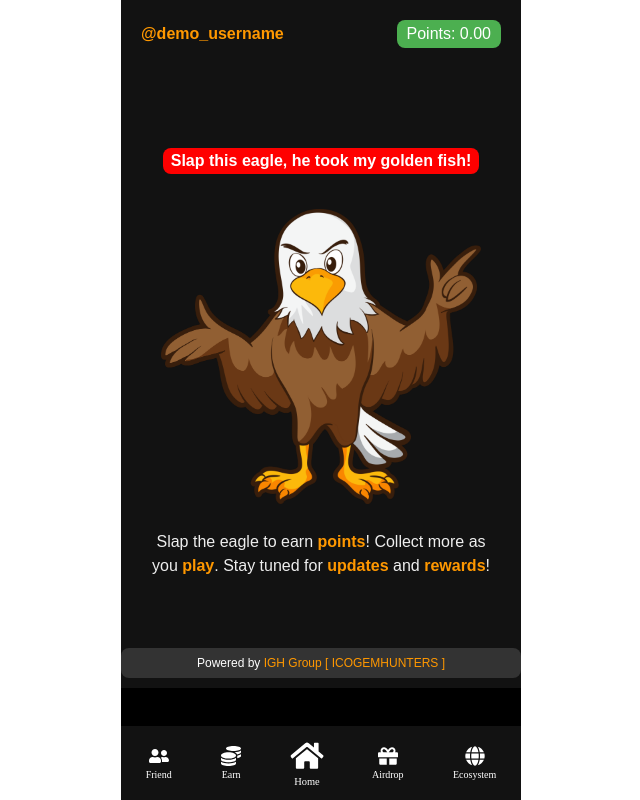
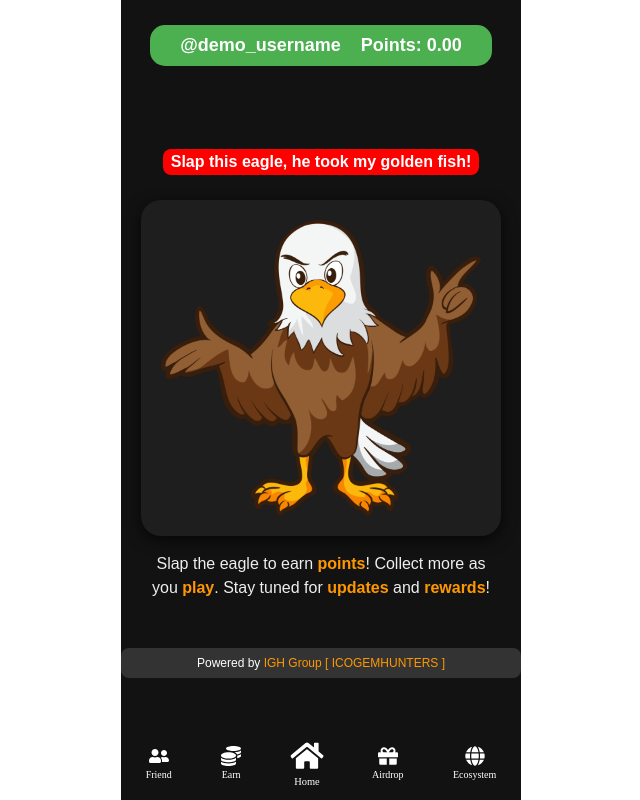
Before and after one commit to crizanp/TG-Test-Frontend, a React (Create React App) app: page / in a window 1280 px wide. Shown: the whole page, without its empty margins (319-959 px from the left). Built offline with nearby package versions, Linux system fonts and the light colour scheme.

Commit message:
bg added in eagle and 0.25 power functionality added and new component userinfo added

```diff
--- a/src/components/EcosystemPage.js
+++ b/src/components/EcosystemPage.js
@@ -1,6 +1,8 @@
+// src/components/EcosystemPage.js
 import React, { useState } from 'react';
 import styled from 'styled-components';
 import { usePoints } from '../context/PointsContext';
+import UserInfo from './UserInfo';
 
 const EcosystemContainer = styled.div`
   display: flex;
@@ -12,7 +14,9 @@ const EcosystemContainer = styled.div`
   text-align: center;
   font-family: 'Arial, sans-serif';
   height: 100vh;
-
+  overflow-y: scroll;
+  -ms-overflow-style: none;  /* Internet Explorer and Edge */
+  scrollbar-width: none;  /* Firefox */
 
   /* Hiding scrollbar for Chrome, Safari, and Opera */
   &::-webkit-scrollbar {
@@ -31,23 +35,6 @@ const EcosystemContainer = styled.div`
     &::-webkit-scrollbar {
       display: none;
     }
-  }
-`;
-
-const UserInfo = styled.div`
-  background-color: #4caf50;
-  padding: 15px 20px;
-  border-radius: 15px;
-  margin-bottom: 25px;
-  display: flex;
-  justify-content: space-between;
-  align-items: center;
-  font-size: 18px;
-  font-weight: bold;
-
-  @media (max-width: 480px) {
-    padding: 10px 15px;
-    font-size: 16px;
   }
 `;
 
@@ -159,10 +146,7 @@ function EcosystemPage() {
 
   return (
     <EcosystemContainer>
-      <UserInfo>
-        <div>{username}</div>
-        <div>Points: {points.toFixed(2)}</div>
-      </UserInfo>
+      <UserInfo username={username} points={points} />
 
       {ecosystems.map((site, index) => (
         <EcosystemBox key={index}>
--- a/src/components/HomePage.js
+++ b/src/components/HomePage.js
@@ -2,12 +2,12 @@ import React, { useState, useEffect } from 'react';
 import styled, { keyframes, css } from 'styled-components';
 import eagleImage from '../assets/eagle.png';
 import { usePoints } from '../context/PointsContext';
+import UserInfo from './UserInfo';
 
 const HomeContainer = styled.div`
   font-family: Arial, sans-serif;
   color: white;
   background-color: #121212;
-  padding: 0px;
   display: flex;
   flex-direction: column;
   align-items: center;
@@ -19,36 +19,6 @@ const HomeContainer = styled.div`
 
   @media (max-width: 480px) {
     padding: 5px;
-  }
-`;
-
-const TopSection = styled.div`
-  width: 90%;
-  display: flex;
-  justify-content: space-between;
-  align-items: center;
-  padding: 20px;
-`;
-
-const TelegramUsername = styled.div`
-  font-size: 16px;
-  font-weight: bold;
-  color: #ff9800;
-
-  @media (max-width: 480px) {
-    font-size: 14px;
-  }
-`;
-
-const PointsDisplay = styled.div`
-  background-color: #4caf50;
-  padding: 5px 10px;
-  border-radius: 8px;
-  font-size: 16px;
-  color: white;
-
-  @media (max-width: 480px) {
-    font-size: 14px;
   }
 `;
 
@@ -83,13 +53,22 @@ const slapAnimation = (direction, intensity) => keyframes`
   100% { transform: translateX(0) rotate(0deg); }
 `;
 
+const EagleContainer = styled.div`
+  background-color: #1e1e1e;
+  padding: 20px;
+  border-radius: 20px;
+  box-shadow: 0 4px 15px rgba(0, 0, 0, 0.7);
+  display: flex;
+  justify-content: center;
+  align-items: center;
+`;
+
 const EagleImage = styled.img`
   width: 320px;
   height: auto;
   cursor: pointer;
   transition: transform 0.2s ease-in-out;
-  margin: 10px 0;
-  -webkit-tap-highlight-color: transparent; /* Prevent blue highlight on tap */
+  -webkit-tap-highlight-color: transparent;
 
   &:hover {
     transform: scale(1.15);
@@ -212,26 +191,43 @@ function HomePage() {
     return "Slap this eagle, he took my golden fish!";
   };
 
+  const calculatePoints = (clickY, height, clickX, width) => {
+    // Head/cheek area: Top 30% of the image
+    if (clickY < height * 0.3) {
+      return 1;
+    }
+    // Below neck inside the image background
+    else if (clickY >= height * 0.3 && clickX >= width * 0.2 && clickX <= width * 0.8) {
+      return 0.75;
+    }
+    // Outside the image background
+    else {
+      return 0.25;
+    }
+  };
+
   const handleTap = (e) => {
     const rect = e.currentTarget.getBoundingClientRect();
     const clickX = e.clientX - rect.left;
     const clickY = e.clientY - rect.top;
+    const height = rect.height;
+    const width = rect.width;
+
+    const pointsToAdd = calculatePoints(clickY, height, clickX, width);
 
     const currentTime = Date.now();
     const timeDiff = currentTime - lastTapTime;
-    const tapSpeedMultiplier = Math.max(1, 500 / timeDiff); // Faster taps result in higher multiplier
+    const tapSpeedMultiplier = Math.max(1, 500 / timeDiff);
 
     setLastTapTime(currentTime);
 
-    const pointsToAdd = 0.5 * tapSpeedMultiplier;
-
     setAnimate(true);
-    setPoints((prevPoints) => prevPoints + pointsToAdd);
+    setPoints((prevPoints) => prevPoints + pointsToAdd * tapSpeedMultiplier);
     setTapCount((prevTapCount) => prevTapCount + 1);
 
     setFlyingPoints((prevFlyingPoints) => [
       ...prevFlyingPoints,
-      { id: Date.now(), x: e.clientX, y: e.clientY, value: pointsToAdd },
+      { id: Date.now(), x: e.clientX, y: e.clientY, value: pointsToAdd * tapSpeedMultiplier },
     ]);
 
     setSlapEmojis((prevEmojis) => [
@@ -240,13 +236,9 @@ function HomePage() {
     ]);
 
     setSlapDirection(slapDirection === 'left' ? 'right' : 'left');
-    setSlapIntensity(Math.min(2, tapSpeedMultiplier)); // Adjust slap intensity based on speed
+    setSlapIntensity(Math.min(2, tapSpeedMultiplier));
 
     setTimeout(() => setAnimate(false), 800);
-
-    if (navigator.vibrate) {
-      navigator.vibrate(50); // Shorter vibration for better responsiveness
-    }
   };
 
   useEffect(() => {
@@ -264,12 +256,10 @@ function HomePage() {
 
   return (
     <HomeContainer>
-      <TopSection>
-        <TelegramUsername>@demo_username</TelegramUsername>
-        <PointsDisplay>Points: {points.toFixed(2)}</PointsDisplay>
-      </TopSection>
+      <UserInfo username="@demo_username" points={points} />
       <MiddleSection>
         <Message>{getMessage()}</Message>
+        <EagleContainer>
           <EagleImage
             src={eagleImage}
             alt="Eagle"
@@ -278,6 +268,7 @@ function HomePage() {
             direction={slapDirection}
             intensity={slapIntensity}
           />
+        </EagleContainer>
         <Description>
           Slap the eagle to earn <span>points</span>! Collect more as you <span>play</span>.
           Stay tuned for <span>updates</span> and <span>rewards</span>!
--- a/src/components/Layout.js
+++ b/src/components/Layout.js
@@ -4,7 +4,7 @@ import BottomMenu from './BottomMenu'; // Import BottomMenu component
 
 const LayoutContainer = styled.div`
   font-family: 'Arial, sans-serif';
-  background-color: #000000;
+  background-color: #121212;
   max-width: 400px;
   height: 100vh;
   margin: 0 auto;
--- /dev/null
+++ b/src/components/UserInfo.js
@@ -0,0 +1,40 @@
+// src/components/UserInfo.js
+import React from 'react';
+import styled from 'styled-components';
+
+const UserInfoContainer = styled.div`
+  background-color: #4caf50;
+  padding: 10px 30px;
+  border-radius: 15px;
+  margin: 25px 0px;
+  display: flex;
+  justify-content: space-between; /* This ensures space between the username and points */
+  align-items: center;
+  font-size: 18px;
+  font-weight: bold;
+
+  @media (max-width: 480px) {
+    padding: 10px 15px;
+    font-size: 16px;
+  }
+`;
+
+const Username = styled.div`
+  color: white;
+  margin-right: 20px; /* Add some space between the username and points */
+`;
+
+const Points = styled.div`
+  color: white;
+`;
+
+const UserInfo = ({ username, points }) => {
+  return (
+    <UserInfoContainer>
+      <Username>{username}</Username>
+      <Points>Points: {points.toFixed(2)}</Points>
+    </UserInfoContainer>
+  );
+};
+
+export default UserInfo;
```
Lines whose indentation alone changed are shown as unchanged.
